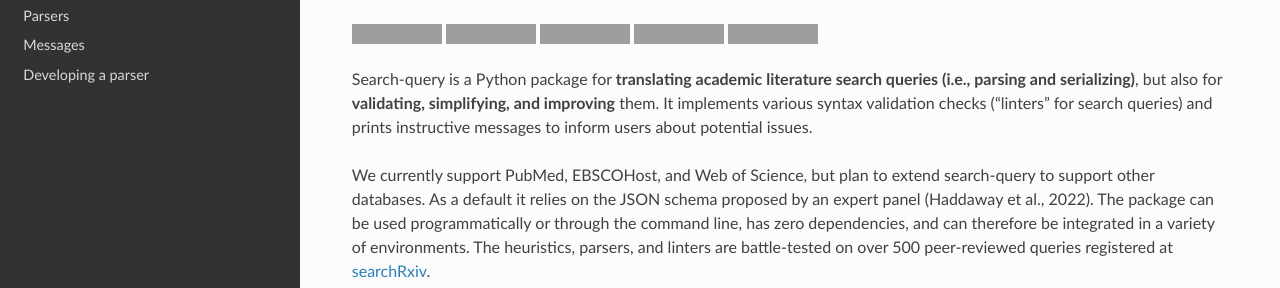
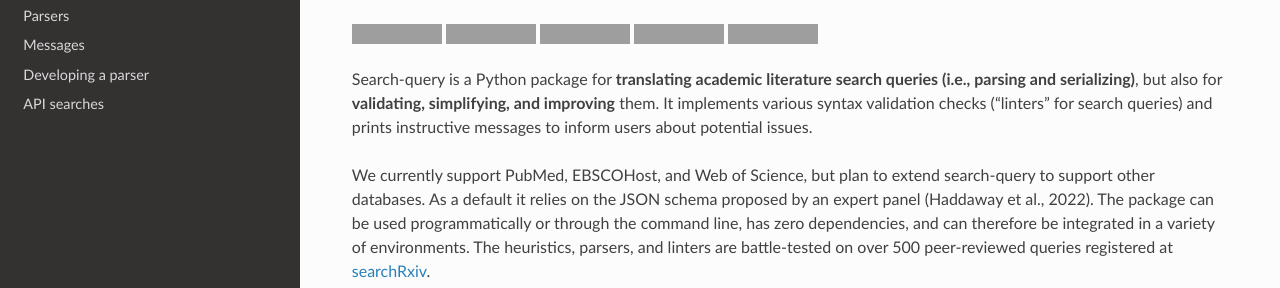
Before and after one commit to CoLRev-Environment/search-query, a Sphinx documentation site: the page built from docs/source/index.rst, in a window 1280 px wide. Shown: the part 136-424 px from the top of the page. Built offline with Sphinx 7.4.7 and the Read the Docs theme 3.1.0, drawn with Linux system fonts in a browser that asks for light colours; grey boxes are pictures that could not be loaded.

Commit message:
update index

```diff
--- a/docs/source/index.rst
+++ b/docs/source/index.rst
@@ -225,3 +225,4 @@ Haddaway, N. R., Rethlefsen, M. L., Davies, M., Glanville, J., McGowan, B., Nyha
    parser/parser_index
    messages/errors_index
    dev_docs/parser
+   api_search/api_search
```
